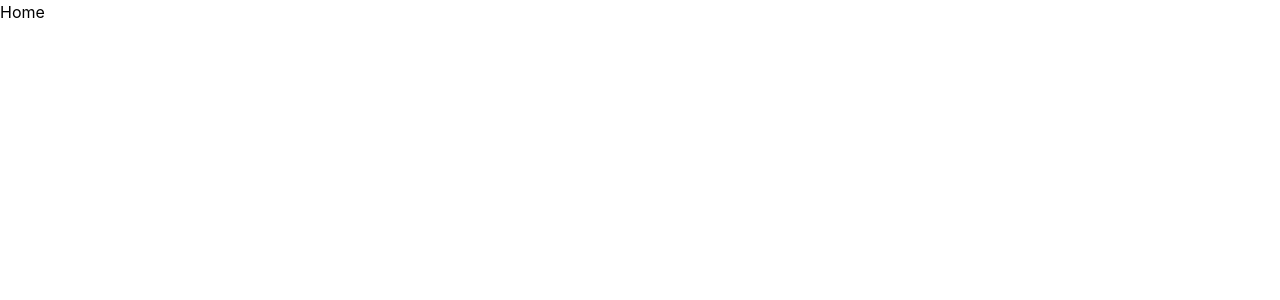
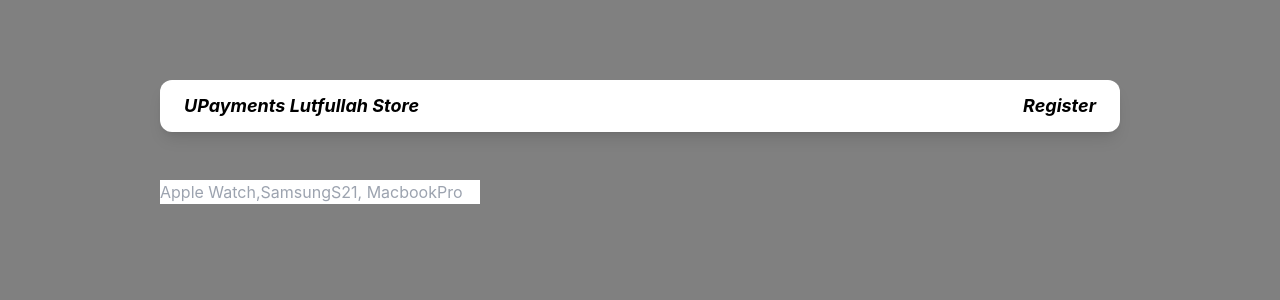
Before and after one commit to lutfullahcelenk/tech-center, a React (Create React App) app: page / in a window 1280 px wide. Shown: the top 300 px of the page. Built offline with nearby package versions, Linux system fonts and the light colour scheme.

Commit message:
navbar is created

```diff
--- a/src/App.tsx
+++ b/src/App.tsx
@@ -4,14 +4,18 @@ import { Routes, Route } from "react-router-dom";
 import Home from "./pages/Home";
 import Detail from "./pages/Detail";
 import AddItem from "./pages/AddItem";
+import Navbar from "./components/Navbar";
 
 const App = () => {
   return (
+    <div className="text-center px-8 py-12 sm:px-40 sm:py-20">
+    <Navbar />
     <Routes>
       <Route path="/" element={<Home />} />
       <Route path="detail/:itemId" element={<Detail />} />
       <Route path="add-item" element={<AddItem />}></Route>
     </Routes>
+    </div>
   );
 };
 
--- a/src/components/Navbar/index.tsx
+++ b/src/components/Navbar/index.tsx
@@ -1,9 +1,17 @@
-import React from 'react'
+import React from "react";
+import { Link } from "react-router-dom";
 
 const Navbar = () => {
   return (
-    <div>Navbar</div>
-  )
-}
+    <div className="w-full flex justify-between items-center bg-white px-6 py-3 navbar-text rounded-xl shadow-lg">
+      <Link to="/">
+        <p>UPayments Lutfullah Store</p>
+      </Link>
+      <Link to="/">
+        <p>Register</p>
+      </Link>
+    </div>
+  );
+};
 
-export default Navbar
+export default Navbar;
--- a/src/index.css
+++ b/src/index.css
@@ -4,19 +4,16 @@
 
 @import url("https://fonts.googleapis.com/css2?family=Inter:wght@400;500;600;700&family=Nunito:ital,wght@0,200;0,500;1,400&display=swap");
 
-
 body{
     font-family: 'Inter', sans-serif;
+    background-color: gray;
 }
 
 @layer base {
   .debug-r {
     @apply border-[1px] border-red-500;
   }
-  .debug-g {
-    @apply border-[1px] border-green-500;
-  }
-  .debug-b {
-    @apply border-[1px] border-blue-500;
+  .navbar-text {
+    @apply font-bold italic text-base sm:text-lg;
   }
 }
--- a/src/pages/Home/index.tsx
+++ b/src/pages/Home/index.tsx
@@ -2,7 +2,12 @@ import React from 'react'
 
 const Home = () => {
   return (
-    <div>Home</div>
+    <div className="pt-12">
+      <div className="flex">
+        <input className="w-full sm:w-1/3" type="text" placeholder="Apple Watch,SamsungS21, MacbookPro"/>
+
+      </div>
+    </div>
   )
 }
 
```
